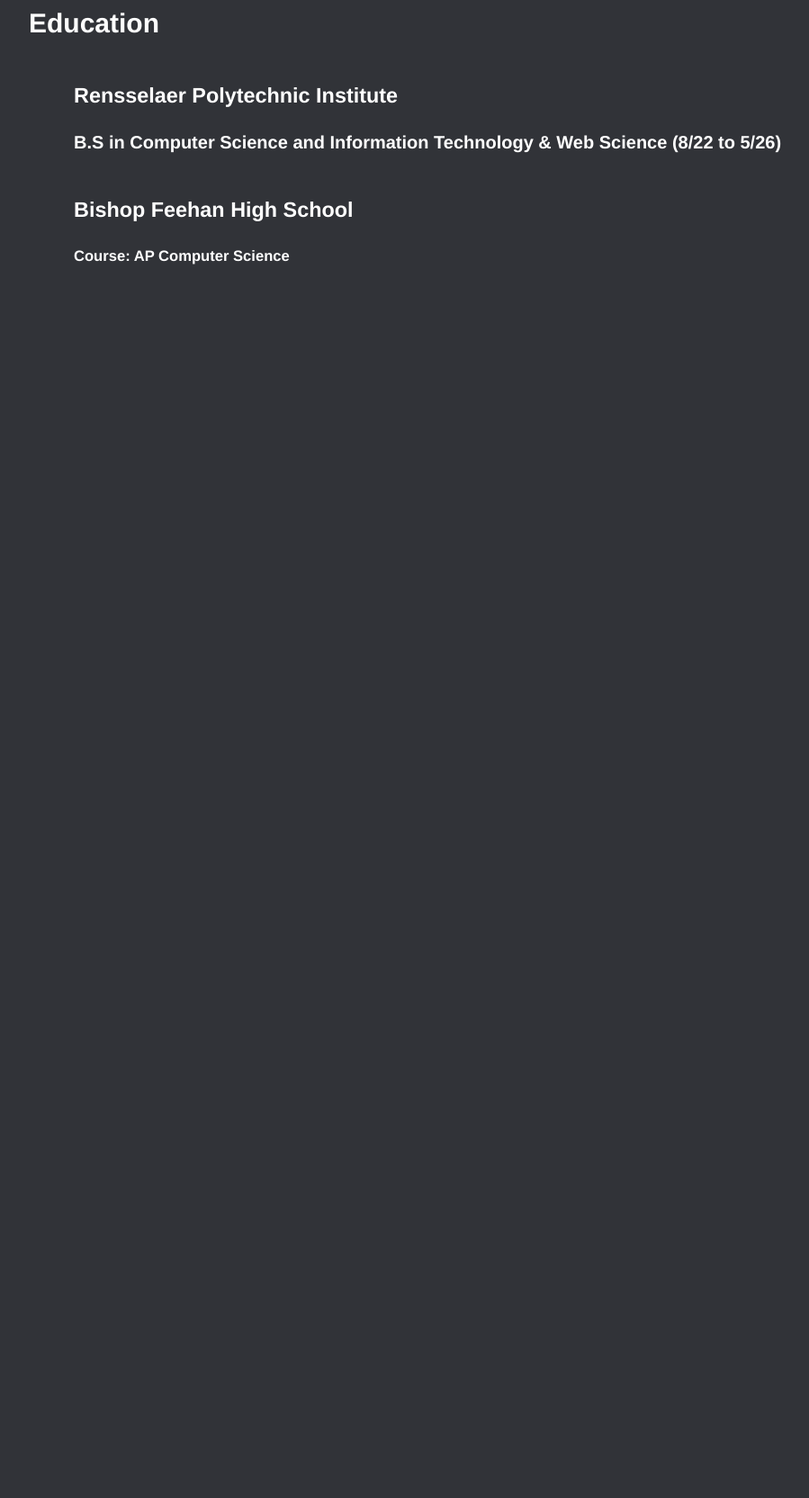
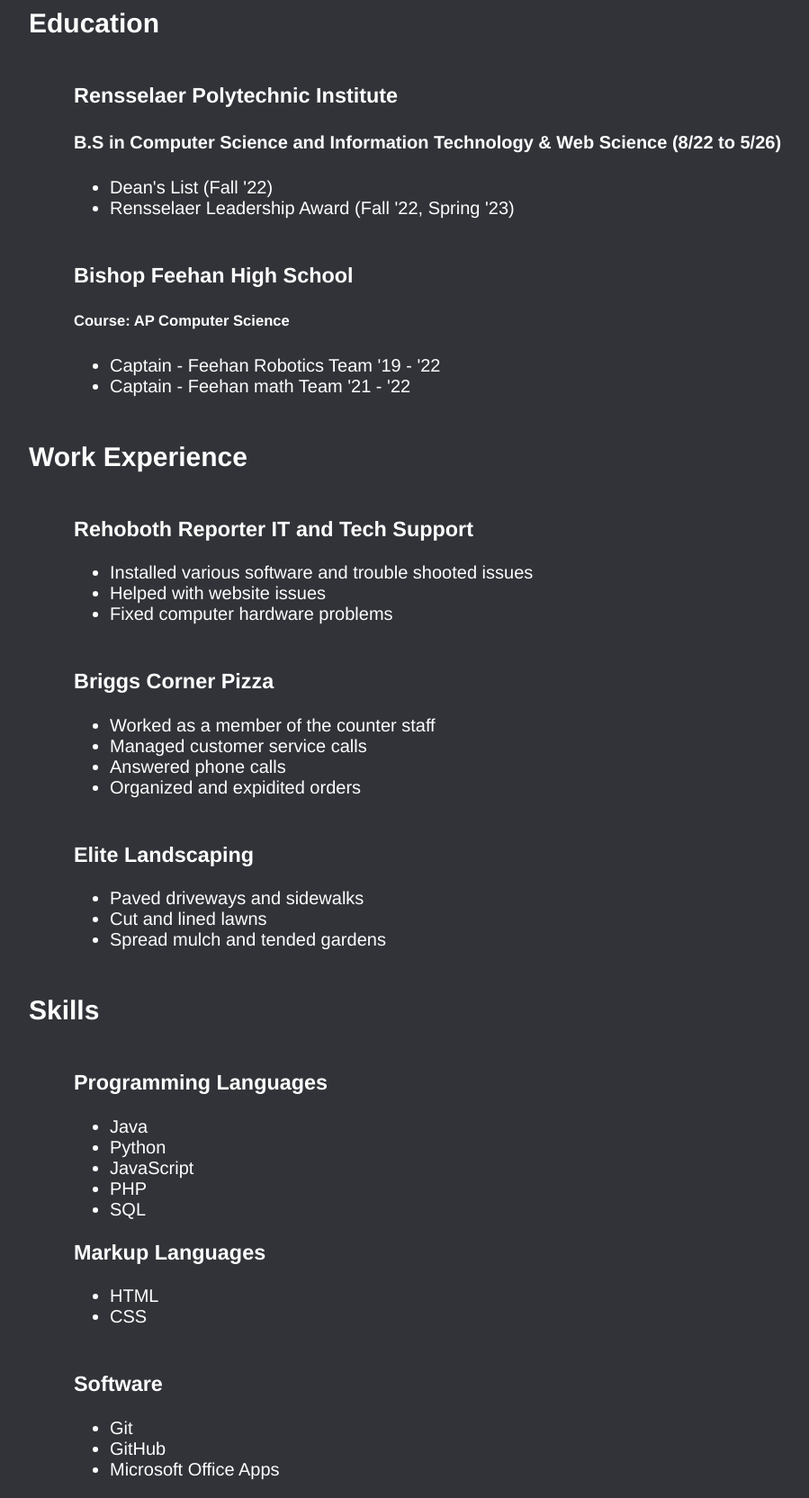
Before and after one commit to RPI-ITWS/ITWS2110-team14, a PHP site: page /lab1/cotea/cotea.html in a window 1280 px wide. Shown: the part 741-2406 px from the top of the page at 90% size, without its empty margins (126-1025 px from the left). Before the commit the page ends 1035 px from the top, so only its background shows below. Run offline with PHP 8.4, Linux system fonts and the light colour scheme.

Commit message:
adding work

```diff
--- a/lab1/cotea/cotea.html
+++ b/lab1/cotea/cotea.html
@@ -34,7 +34,7 @@
          </div>
       </div>
 
-      <div id = "coteaAboutMe">
+      <div class = "coteaBigSection">
          <h2 class = "coteaHeaderSpacing">About Me</h2>
             <p class = "coteaDescription">
                I am a sophomore at Rensselaer Polytechnic Institute, dual majoring in Computer Science and Information Technology & Web Science. Technology
@@ -43,23 +43,82 @@
             </p>
       </div>
 
-      <div id = "coteaEducation">
+      <div class = "coteaBigSection">
          <h2>Education</h2>
             <div class = "coteaSection">
                <h3 >Rensselaer Polytechnic Institute</h3>
                <h4>B.S in Computer Science and Information Technology & Web Science (8/22 to 5/26)</h4>
-
                <ul>
-
+                  <li>Dean's List (Fall '22)</li>
+                  <li>Rensselaer Leadership Award (Fall '22, Spring '23)</li>
                </ul>
             </div>
             <div class = "coteaSection">
-               <h3 >Bishop Feehan High School</h3>
+               <h3>Bishop Feehan High School</h3>
                <h5>Course: AP Computer Science</h5>
                <ul>
-
+                  <li>Captain - Feehan Robotics Team '19 - '22</li>
+                  <li>Captain - Feehan math Team '21 - '22</li>
                </ul>
             </div>
+      </div>
+
+      <div class = "coteaBigSection">
+         <h2>Work Experience</h2>
+         <div class = "coteaSection">
+            <h3>Rehoboth Reporter IT and Tech Support</h3>
+            <ul>
+               <li>Installed various software and trouble shooted issues</li>
+               <li>Helped with website issues</li>
+               <li>Fixed computer hardware problems</li>
+            </ul>
+         </div>
+
+         <div class = "coteaSection">
+            <h3>Briggs Corner Pizza</h3>
+            <ul>
+               <li>Worked as a member of the counter staff</li>
+               <li>Managed customer service calls</li>
+               <li>Answered phone calls</li>
+               <li>Organized and expidited orders</li>
+            </ul>
+         </div>
+
+         <div class = "coteaSection">
+            <h3>Elite Landscaping</h3>
+            <ul>
+               <li>Paved driveways and sidewalks</li>
+               <li>Cut and lined lawns</li>
+               <li>Spread mulch and tended gardens</li>
+            </ul>
+         </div>
+      </div>
+
+
+      <div class = "coteaBigSection">
+         <h2>Skills</h2>
+         <div class = "coteaSection">
+            <h3>Programming Languages</h3>
+            <ul>
+               <li>Java</li>
+               <li>Python</li>
+               <li>JavaScript</li>
+               <li>PHP</li>
+               <li>SQL</li>
+            </ul>
+            <h3>Markup Languages</h3>
+            <ul>
+               <li>HTML</li>
+               <li>CSS</li>
+         </div>
+         <div class = "coteaSection">
+            <h3>Software</h3>
+            <ul>
+               <li>Git</li>
+               <li>GitHub</li>
+               <li>Microsoft Office Apps</li>
+            </ul>
+         </div>
       </div>
 
 
--- a/lab1/styles.css
+++ b/lab1/styles.css
@@ -260,7 +260,7 @@
   font-size: 40px;
 }
 
-#coteaAboutMe{
+.coteaBigSection{
   margin-top: 50px;
   margin-left: 150px;
 }
@@ -271,10 +271,6 @@
   margin-left: 50px;
 }
 
-#coteaEducation{
-  margin-top: 50px;
-  margin-left: 150px;
-}
 
 .coteaSection{
   margin: 50px 0px 0px 50px;
```
